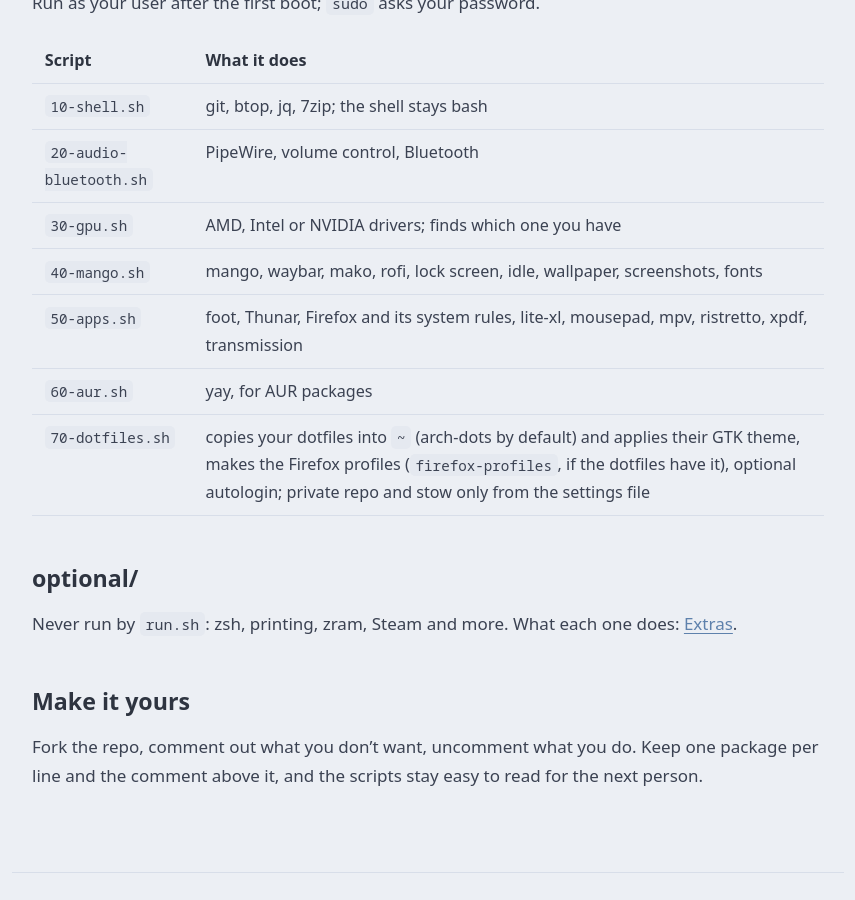
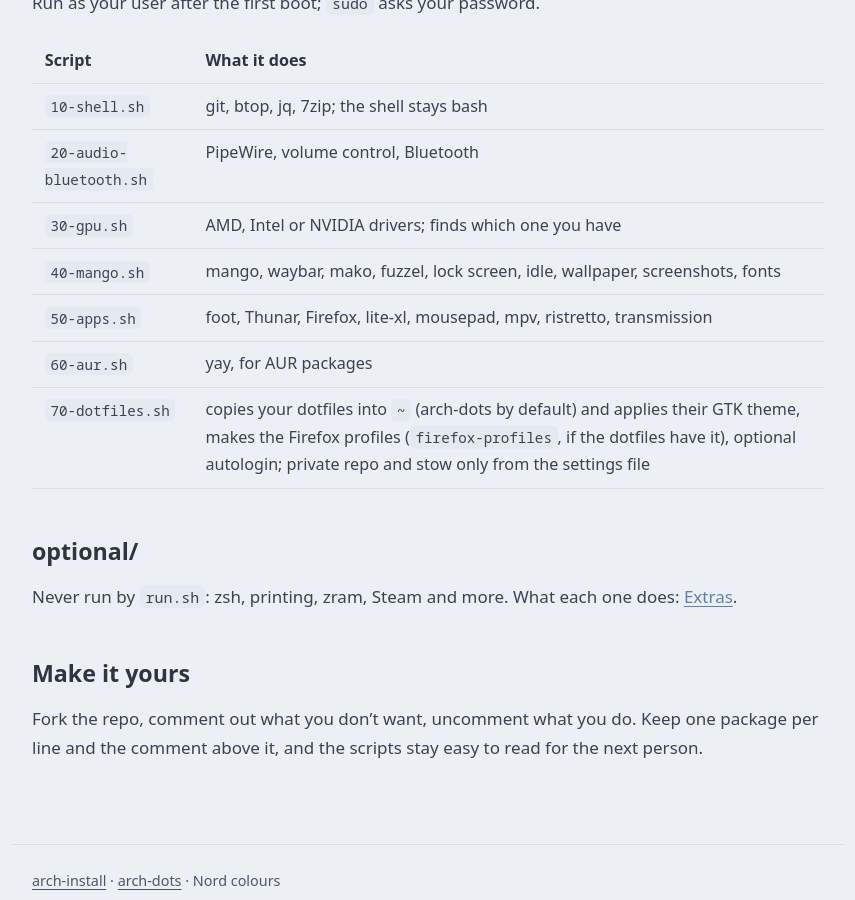
Before and after one commit to archlinux-fan/arch-install, a Jekyll site: the page built from docs/scripts.md, in a window 1280 px wide and 900 px high, scrolled down 1993 px. Shown: the whole window, without its empty margins (212-1067 px from the left). Built offline with Jekyll 4.4.1, drawn with Linux system fonts in a browser that asks for light colours; our own code applies the rules of GitHub Pages for plain Markdown files.

Commit message:
xpdf optional, fuzzel instead of rofi, Firefox policies in optional/firefox.sh

```diff
--- a/docs/scripts.md
+++ b/docs/scripts.md
@@ -66,8 +66,8 @@ Run as your user after the first boot; `sudo` asks your password.
 | `10-shell.sh` | git, btop, jq, 7zip; the shell stays bash |
 | `20-audio-bluetooth.sh` | PipeWire, volume control, Bluetooth |
 | `30-gpu.sh` | AMD, Intel or NVIDIA drivers; finds which one you have |
-| `40-mango.sh` | mango, waybar, mako, rofi, lock screen, idle, wallpaper, screenshots, fonts |
-| `50-apps.sh` | foot, Thunar, Firefox and its system rules, lite-xl, mousepad, mpv, ristretto, xpdf, transmission |
+| `40-mango.sh` | mango, waybar, mako, fuzzel, lock screen, idle, wallpaper, screenshots, fonts |
+| `50-apps.sh` | foot, Thunar, Firefox, lite-xl, mousepad, mpv, ristretto, transmission |
 | `60-aur.sh` | yay, for AUR packages |
 | `70-dotfiles.sh` | copies your dotfiles into `~` (arch-dots by default) and applies their GTK theme, makes the Firefox profiles (`firefox-profiles`, if the dotfiles have it), optional autologin; private repo and stow only from the settings file |
 
```
Also changed, not shown: docs/extras.md (+1 -0 lines), 3 other files.
